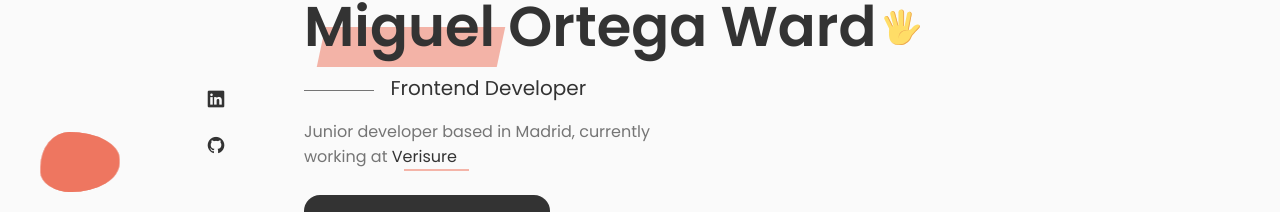
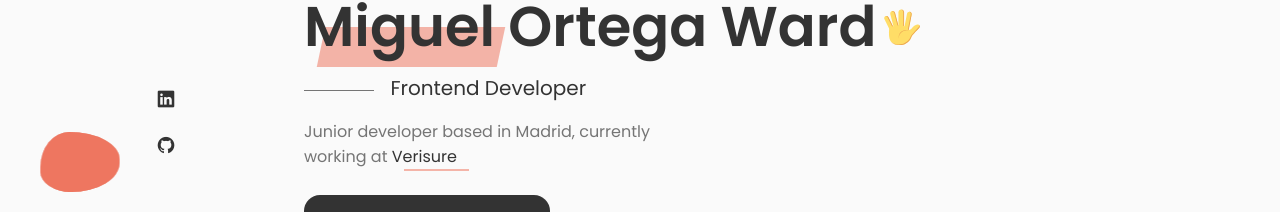
Before and after one commit to miguelow/personal-portfolio, a React (Create React App) app: page / in a window 1280 px wide. Shown: the part 200-412 px from the top of the page. Built offline with nearby package versions, Linux system fonts and the light colour scheme.

Commit message:
testing mobolie header bux fix

```diff
--- a/src/components/home/Socials.jsx
+++ b/src/components/home/Socials.jsx
@@ -4,7 +4,7 @@ import { motion } from 'framer-motion'
 
 function Socials() {
   return (
-    <motion.div className="home__social" initial={{opacity: 0, x: -100}} animate={{opacity: 1, x: 50}} transition={{ease: "easeInOut", duration:1,delay:0.4}}>
+    <div className="home__social">
       <a
         rel="noreferrer"
         href="https://www.linkedin.com/in/miguel-ortega-ward/"
@@ -21,7 +21,7 @@ function Socials() {
       >
         <i class="uil uil-github"></i>
       </a>
-    </motion.div>
+    </div>
   );
 }
 
```
